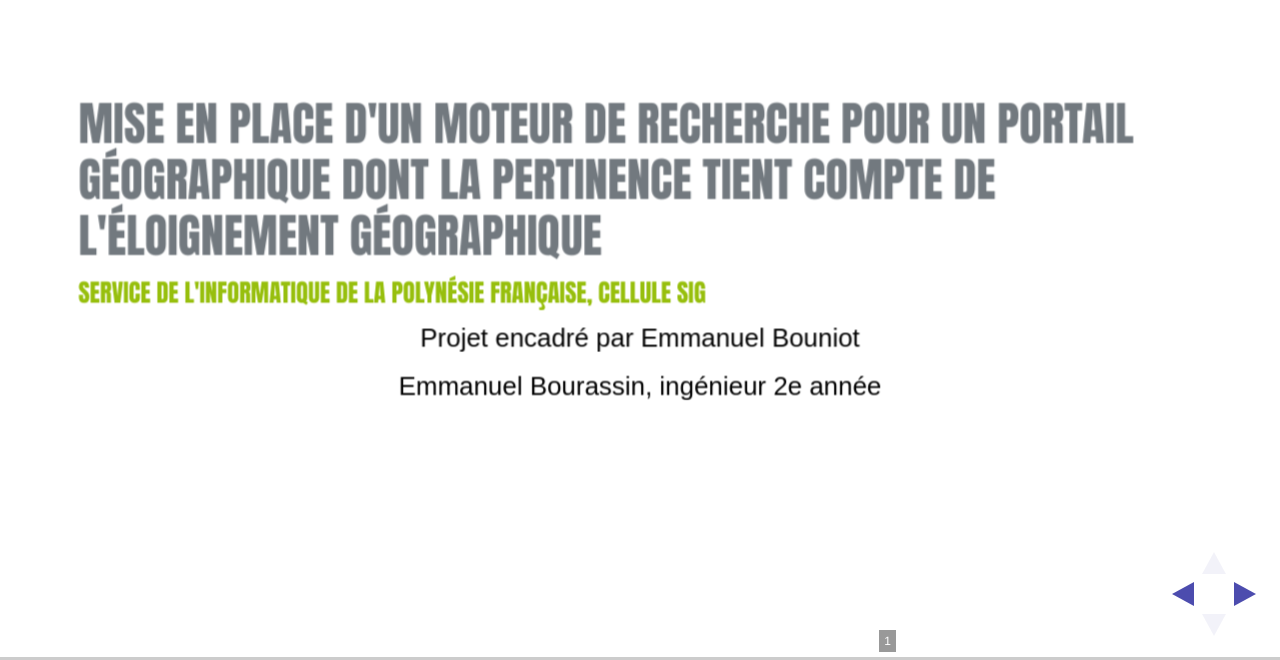
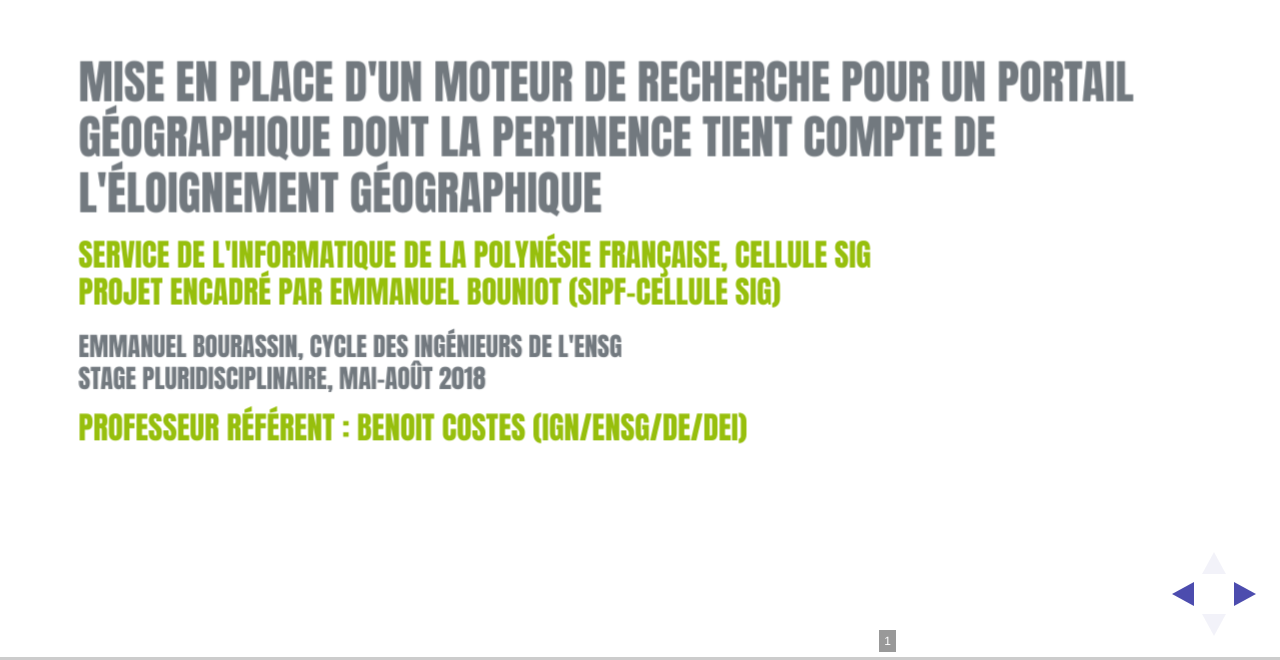
Before and after one commit to ebourassin/slides_tfn, a plain HTML site: page index.html in a window 1280 px wide. Shown: the part 140-800 px from the top of the page. Drawn offline with Linux system fonts and the light colour scheme; files whose address does not match are found by name; a web font is replaced by a local one.

Commit message:
change css

```diff
--- a/css/ign.css
+++ b/css/ign.css
@@ -4,25 +4,39 @@
     background-color: white;
 }
 .reveal h1 {
-    font-size: 0.8em;
+    font-size: 1em;
     color: rgb(114, 121, 127);
 	text-align: right;
 	padding-top: 1em;
 }
 .reveal h2 {
-    font-size: 1.50em;
+    font-size: 1.10em;
 	font-weight: bold;
     color: rgb(114, 121, 127);
-	text-transform: uppercase;
-	/*padding-top: 1em;*/
+	text-align: left;
+	padding-top: 1em;
 }
 .reveal h3 {
-    font-size: 1.25em;
+    font-size: 1.4em;
     color: rgb(114, 121, 127);
+		font-weight: bold;
+		text-transform: uppercase;
+		text-align: left;
 }
-.reveal h4, .reveal h5, .reveal h6 {
+.reveal h4 {
+    font-size: 14pt;
+    color: rgb(114, 121, 127);
+		font-weight: bold;
+		text-transform: uppercase;
+		text-align: left;
+}
+
+.reveal h5, .reveal h6 {
     font-size: 1.00em;
     color: rgb(114, 121, 127);
+		font-weight: bold;
+		text-transform: uppercase;
+
 }
 .reveal pre {
     width: 100%;/* was 90% */
@@ -87,13 +101,22 @@
 	font-size: 1.8em;
 	font-weight: bold;
 }
+.reveal .slides > section:first-child h2 {
+    padding-top: 10px;
+		padding-left: 10px;
+    text-transform: uppercase;
+	text-align: left;
+	font-size: 1em;
+	font-weight: normal;
+}
+
 .reveal .slides > section:first-child h3 {
 	color: rgb(151, 191, 13);
 	margin-left: 10px;
 	text-transform: uppercase;
 	text-align: left;
-	font-size: 0.95em;
-	font-weight: bold;
+	font-size: 1.2em;
+	font-weight: normal;
 }
 .reveal .slides > section:first-child h4 {
 	color: white;
--- a/index.html
+++ b/index.html
@@ -68,9 +68,10 @@
 
                 <section>
                 <h1>Mise en place d'un moteur de recherche pour un portail géographique dont la pertinence tient compte de l'éloignement géographique</h1>
-                <h3>Service de l'informatique de la Polynésie française, cellule SIG</h3>
-                <p>Projet encadré par Emmanuel Bouniot</p>
-                <p>Emmanuel Bourassin, ingénieur 2e année</p>
+                <h3>Service de l'informatique de la Polynésie française, cellule SIG<br> Projet encadré par Emmanuel Bouniot (SIPF-Cellule SIG)</h3>
+                <h2>Emmanuel Bourassin, cycle des ingénieurs de l'ENSG <br> Stage pluridisciplinaire, mai-août 2018</h2>
+                <h3>Professeur référent : Benoit Costes (IGN/ENSG/DE/DEI)</h3>
+
                 </section>
 
 
```
